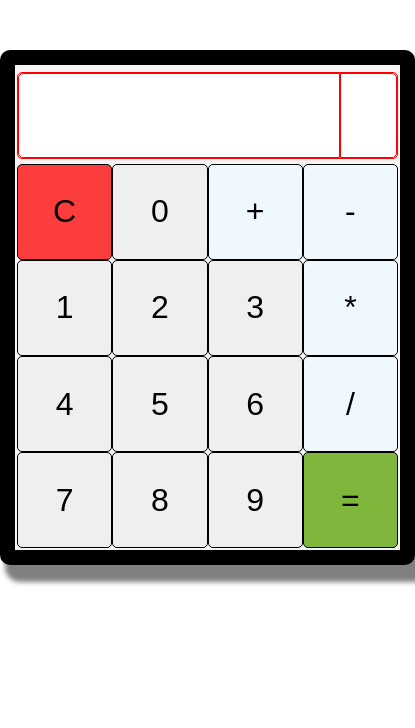
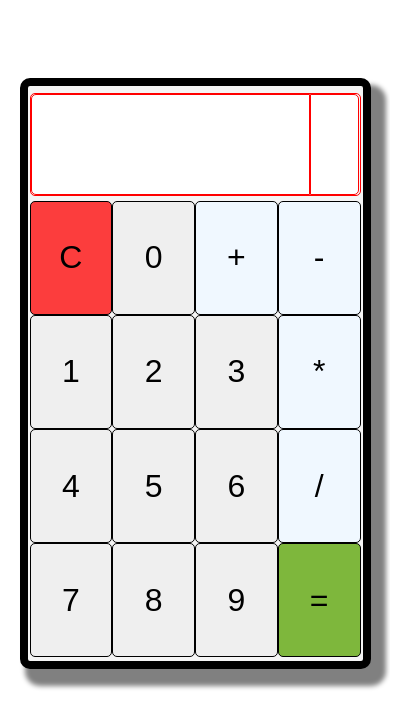
Before and after one commit to Raahuldas/calculator, a plain HTML site: page index.html in a window 390 px wide. Shown: the whole page, 415 px wide, since content can reach past the window. Drawn offline with Linux system fonts and the light colour scheme.

Commit message:
Update index.html

```diff
--- a/index.html
+++ b/index.html
@@ -1,7 +1,9 @@
 <html>
 <head>
-<title>calculator</title>
-<style type="text/css">
+	<meta charset="utf-8">
+	<meta name="viewport" content="width=device-width, initial-scale=1">
+	<title>calculator</title>
+	<style type="text/css">
 *{
 margin:0;
 padding:0;
@@ -84,6 +86,21 @@ background-color:aliceblue;
 #ans{
 background-color:#7eb73c;
 }
+
+@media(max-width:425px){
+	.main {
+    height: 70%;
+    width: 90%;
+    background-color: whitesmoke;
+    border: 0.5rem solid black;
+    margin: auto;
+    margin-top: 20%;
+    box-shadow: 10px 12px 5px 5px grey;
+    border-radius: 10px;
+    padding: 2px;
+}
+}
+
 </style>
 </head>
 
```
